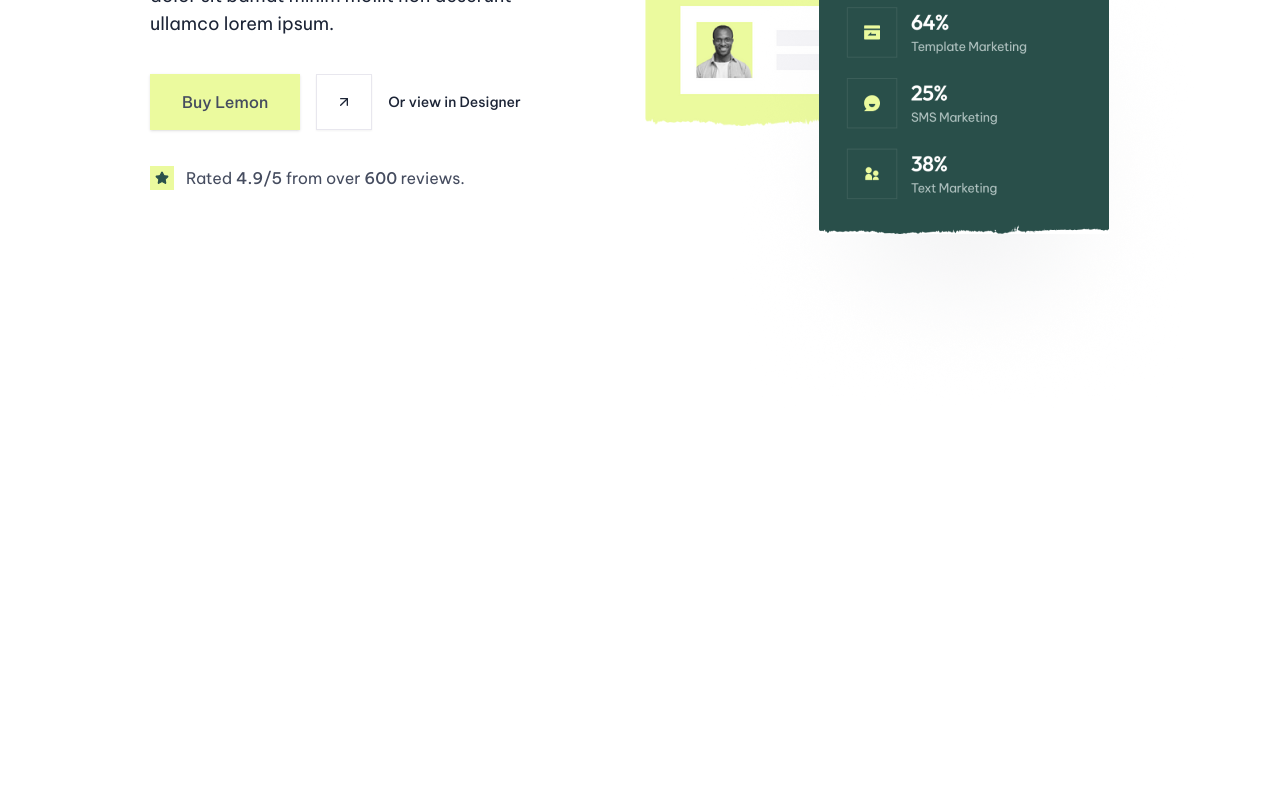
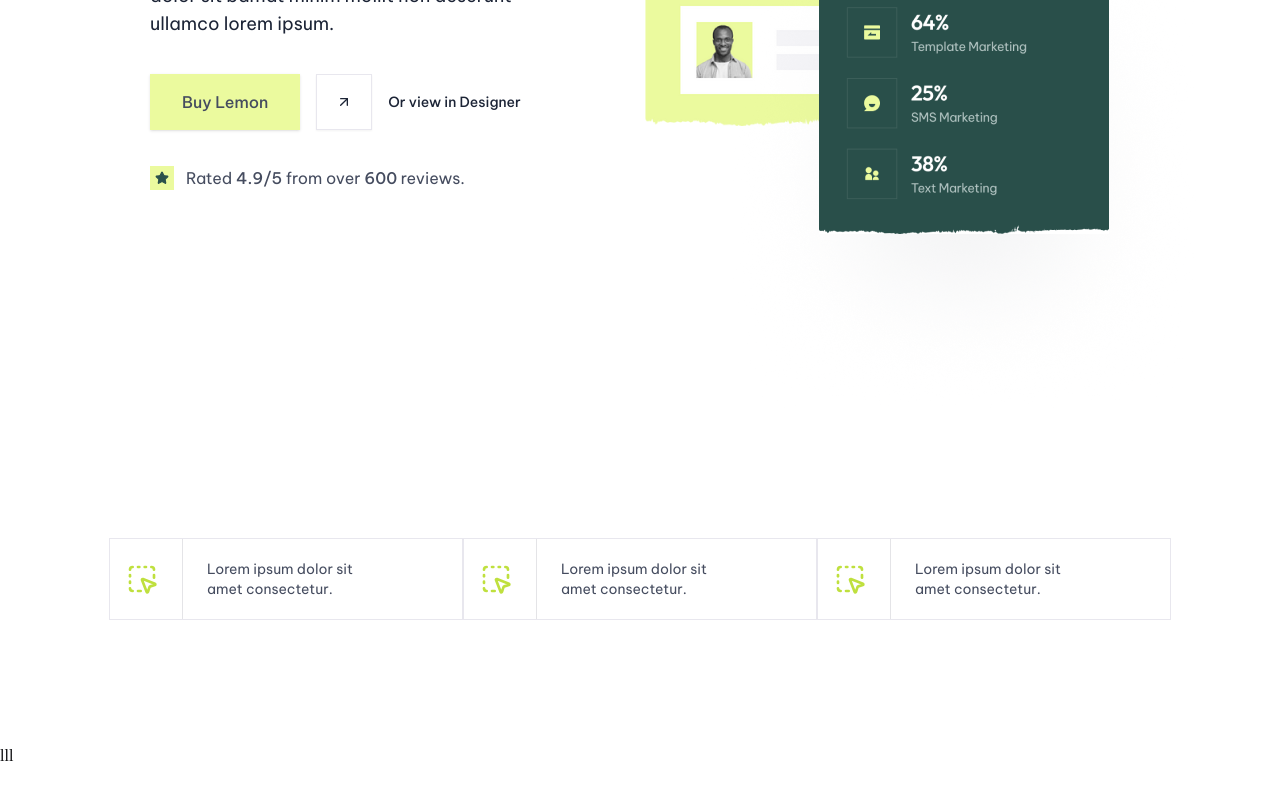
Before and after one commit to chuluq/meet-lemon, a Next.js app: page / in a window 1280 px wide. Shown: the part 620-1420 px from the top of the page. Before the commit the page ends 1158 px from the top, so only its background shows below. Built offline with nearby package versions, Linux system fonts and the light colour scheme.

Commit message:
feat: add features section

```diff
--- a/package.json
+++ b/package.json
@@ -9,6 +9,7 @@
     "lint": "next lint"
   },
   "dependencies": {
+    "@radix-ui/react-separator": "^1.1.0",
     "@radix-ui/react-slot": "^1.1.0",
     "class-variance-authority": "^0.7.0",
     "clsx": "^2.1.1",
--- a/src/app/page.tsx
+++ b/src/app/page.tsx
@@ -1,4 +1,5 @@
 import { Banner } from "@/components/banner";
+import { Features } from "@/components/features";
 import { Header } from "@/components/header";
 import { Hero } from "@/components/hero";
 
@@ -8,6 +9,8 @@ export default function Home() {
       <Banner />
       <Header />
       <Hero />
+      <Features />
+      <div className="pb-[140px] pt-[124px]">lll</div>
     </div>
   );
 }
--- /dev/null
+++ b/src/components/features.tsx
@@ -0,0 +1,28 @@
+import { SquareDashedMousePointer } from "lucide-react";
+import { Separator } from "@/components/ui/separator";
+
+const Features = () => {
+  return (
+    <div className="container mx-auto">
+      <div className="flex items-center justify-center">
+        <Feature />
+        <Feature />
+        <Feature />
+      </div>
+    </div>
+  );
+};
+
+const Feature = () => {
+  return (
+    <div className="flex h-[82px] w-[354px] items-center gap-x-6 border border-[#E8E7EE] pl-4 pr-16">
+      <SquareDashedMousePointer size={32} color="#BFE03E" />
+      <Separator orientation="vertical" />
+      <p className="max-w-44 font-sans text-sm text-[#454C5F]">
+        Lorem ipsum dolor sit amet consectetur.
+      </p>
+    </div>
+  );
+};
+
+export { Features };
--- /dev/null
+++ b/src/components/ui/separator.tsx
@@ -0,0 +1,31 @@
+"use client"
+
+import * as React from "react"
+import * as SeparatorPrimitive from "@radix-ui/react-separator"
+
+import { cn } from "@/lib/utils"
+
+const Separator = React.forwardRef<
+  React.ElementRef<typeof SeparatorPrimitive.Root>,
+  React.ComponentPropsWithoutRef<typeof SeparatorPrimitive.Root>
+>(
+  (
+    { className, orientation = "horizontal", decorative = true, ...props },
+    ref
+  ) => (
+    <SeparatorPrimitive.Root
+      ref={ref}
+      decorative={decorative}
+      orientation={orientation}
+      className={cn(
+        "shrink-0 bg-border",
+        orientation === "horizontal" ? "h-[1px] w-full" : "h-full w-[1px]",
+        className
+      )}
+      {...props}
+    />
+  )
+)
+Separator.displayName = SeparatorPrimitive.Root.displayName
+
+export { Separator }
```
Also changed, not shown: 1 other file (tests, documents, lock files or other folders).
